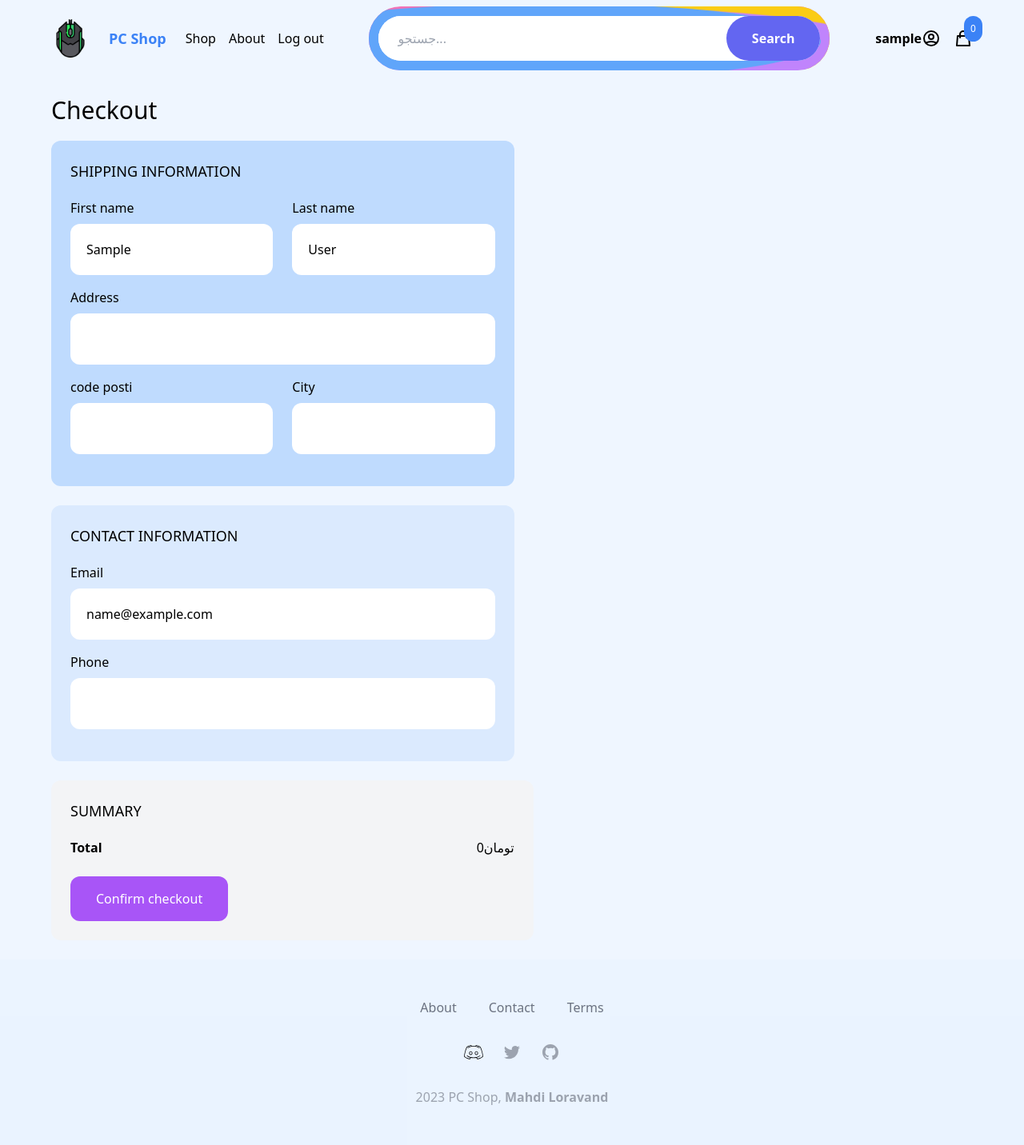
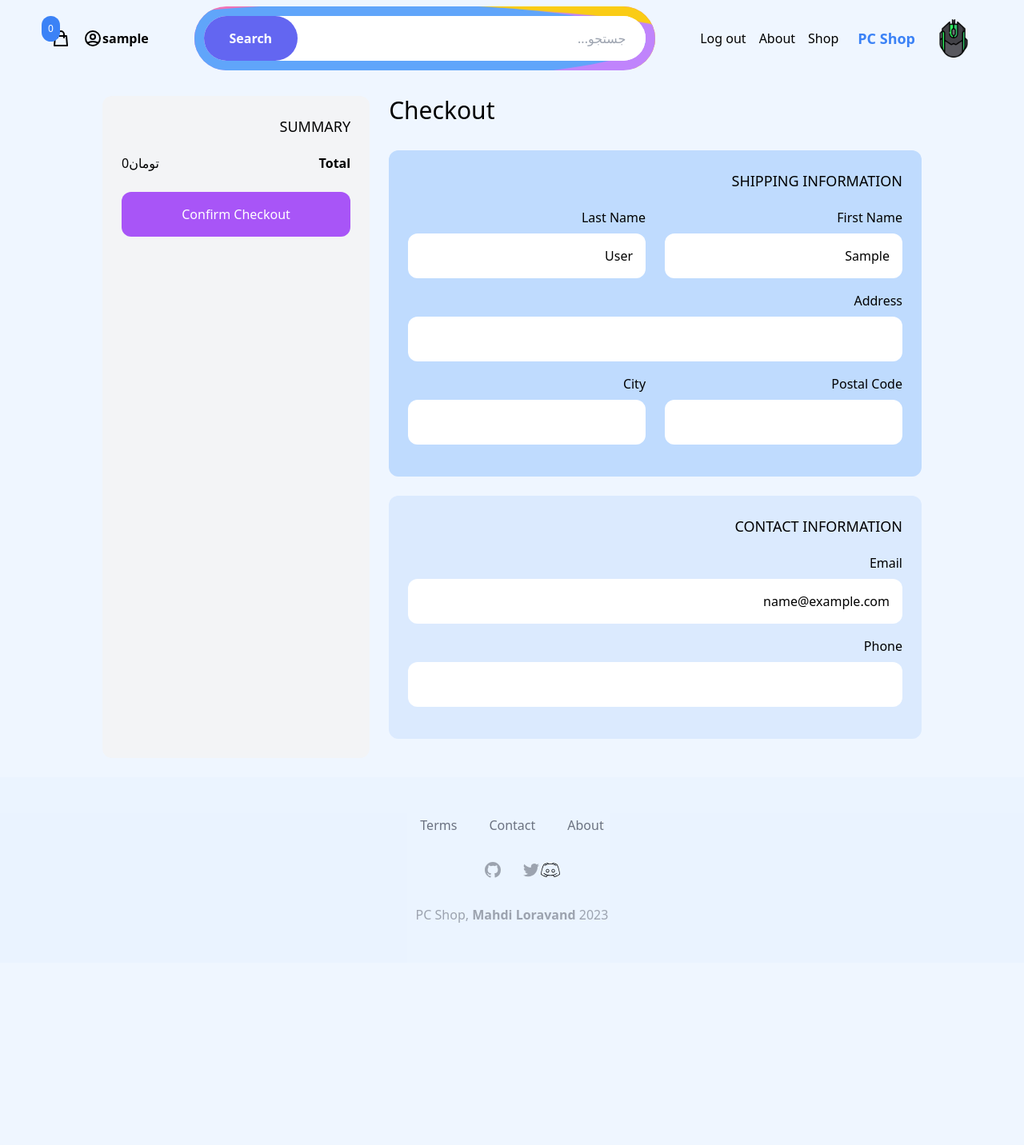
Before and after one commit to mahdilow/DjangoShop, a Django app: page /cart/checkout/ in a window 1280 px wide. Shown: the whole page at 80% size. After the commit the page ends 1154 px from the top, so only its background shows below. Run offline with Django 4.2, Linux system fonts and the light colour scheme; the visitor is signed in with stand-in values (Sample User, id 1); parts of the project's set-up code (start-up, migrations or seed data) failed here and were passed over; some libraries are stand-ins or nearby versions.

Commit message:
change some pages to farsi

```diff
--- a/cart/templates/cart/checkout.html
+++ b/cart/templates/cart/checkout.html
@@ -3,76 +3,69 @@
 {% block title %}Checkout{% endblock %}
 
 {% block content %}
-<div class="max-w-6xl mx-auto flex flex-wrap items-start py-6 px-6 xl:px-0">
-    <form method="post" action="{% url 'start_order' %}">
+<div class="max-w-5xl mx-auto flex flex-wrap justify-center py-6 px-6 xl:px-0">
+    <form method="post" action="{% url 'start_order' %}" class="w-full">
         {% csrf_token %}
-        <div class="products w-full lg:w-3/4">
-            <h1 class="mb-5 text-3xl">Checkout</h1>
+        <div class="flex flex-col lg:flex-row gap-6 w-full">
 
-            <div class="w-full pr-6">
+            <!-- Products and Shipping Info Section -->
+            <div class="w-full lg:w-2/3">
+                <h1 class="mb-8 text-3xl text-center lg:text-left">Checkout</h1>
+
+                <!-- Shipping Information -->
                 <div class="mb-6 p-6 bg-blue-200 rounded-xl">
-                    <h2 class="mb-5 uppercase text-lg">Shipping information</h2>
-
-                    <div class="flex space-x-6">
-                        <div class="w-1/2 mb-4">
-                            <label class="inline-block mb-2">First name</label>
-                            <input name="first_name" type="text" class="w-full p-5 rounded-xl" value="{{ request.user.first_name }}">
+                    <h2 class="mb-5 uppercase text-lg">Shipping Information</h2>
+                    <div class="flex flex-col lg:flex-row gap-6">
+                        <div class="w-full lg:w-1/2 mb-4">
+                            <label class="inline-block mb-2">First Name</label>
+                            <input name="first_name" type="text" class="w-full p-4 rounded-xl" value="{{ request.user.first_name }}">
                         </div>
-
-                        <div class="w-1/2 mb-4">
-                            <label class="inline-block mb-2">Last name</label>
-                            <input name="last_name" type="text" class="w-full p-5 rounded-xl" value="{{ request.user.last_name }}">
+                        <div class="w-full lg:w-1/2 mb-4">
+                            <label class="inline-block mb-2">Last Name</label>
+                            <input name="last_name" type="text" class="w-full p-4 rounded-xl" value="{{ request.user.last_name }}">
                         </div>
                     </div>
-
                     <div class="mb-4">
                         <label class="inline-block mb-2">Address</label>
-                        <input name="address" type="text" class="w-full p-5 rounded-xl">
+                        <input name="address" type="text" class="w-full p-4 rounded-xl">
                     </div>
-
-                    <div class="flex space-x-6">
-                        <div class="w-1/2 mb-4">
-                            <label class="inline-block mb-2">code posti</label>
-                            <input name="zipcode" type="text" class="w-full p-5 rounded-xl">
+                    <div class="flex flex-col lg:flex-row gap-6">
+                        <div class="w-full lg:w-1/2 mb-4">
+                            <label class="inline-block mb-2">Postal Code</label>
+                            <input name="zipcode" type="text" class="w-full p-4 rounded-xl">
                         </div>
-
-                        <div class="w-1/2 mb-4">
+                        <div class="w-full lg:w-1/2 mb-4">
                             <label class="inline-block mb-2">City</label>
-                            <input name="place" type="text" class="w-full p-5 rounded-xl">
+                            <input name="place" type="text" class="w-full p-4 rounded-xl">
                         </div>
                     </div>
                 </div>
 
+                <!-- Contact Information -->
                 <div class="mb-6 p-6 bg-blue-100 rounded-xl">
-                    <h2 class="mb-5 uppercase text-lg">Contact information</h2>
-
+                    <h2 class="mb-5 uppercase text-lg">Contact Information</h2>
                     <div class="mb-4">
                         <label class="inline-block mb-2">Email</label>
-                        <input name="email" type="email" class="w-full p-5 rounded-xl" value="{{ request.user.email }}">
+                        <input name="email" type="email" class="w-full p-4 rounded-xl" value="{{ request.user.email }}">
                     </div>
-
                     <div class="mb-4">
                         <label class="inline-block mb-2">Phone</label>
-                        <input name="phone" type="phone" class="w-full p-5 rounded-xl">
+                        <input name="phone" type="phone" class="w-full p-4 rounded-xl">
                     </div>
                 </div>
-
-
-        </div>
-
-        <div class="summary w-full w-1/4 p-6 bg-gray-100 rounded-xl mt-3">
-            <h2 class="uppercase text-lg mb-5">Summary</h2>
-
-            <div class="mb-6 flex justify-between">
-                <span class="font-semibold">Total</span>
-                <span>تومان{{ cart.get_total_cost }}</span>
             </div>
 
-            <button
-                class="inline-block px-8 py-4 rounded-xl bg-purple-500 hover:bg-purple-700 text-white"
-            >
-                Confirm checkout
-            </button>
+            <!-- Summary Section -->
+            <div class="w-full lg:w-1/3 p-6 bg-gray-100 rounded-xl">
+                <h2 class="uppercase text-lg mb-5">Summary</h2>
+                <div class="mb-6 flex justify-between">
+                    <span class="font-semibold">Total</span>
+                    <span>تومان{{ cart.get_total_cost }}</span>
+                </div>
+                <button class="inline-block w-full px-8 py-4 rounded-xl bg-purple-500 hover:bg-purple-700 text-white text-center">
+                    Confirm Checkout
+                </button>
+            </div>
         </div>
     </form>
 </div>
--- a/cart/templates/cart/partials/menu_cart.html
+++ b/cart/templates/cart/partials/menu_cart.html
@@ -3,5 +3,5 @@
         <path stroke-linecap="round" stroke-linejoin="round" stroke-width="2" d="M16 11V7a4 4 0 00-8 0v4M5 9h14l1 12H4L5 9z" />
     </svg>
 
-    <span class="p-2 absolute -top-4 -right-3 bg-blue-500 text-white text-xs rounded-full">{{ cart|length }}</span>
+    <span class="p-2 absolute -top-4 -left-3 bg-blue-500 text-white text-xs rounded-full">{{ cart|length }}</span>
 </a>
--- a/core/templates/core/base.html
+++ b/core/templates/core/base.html
@@ -1,26 +1,41 @@
 <!DOCTYPE html>
-<html>
+<html lang="fa" dir="rtl">
   <head>
     <meta charset="UTF-8" />
     <meta name="viewport" content="width=device-width, initial-scale=1.0" />
+
+    <!-- Tailwind CDN with RTL support -->
     <script src="https://cdn.tailwindcss.com"></script>
-  {%load static%}
-    <link rel="shortcut icon" type="image/x-icon" href="{%static 'core/favicon.ico'%}" />
+    <script>
+      tailwind.config = {
+        theme: {
+          extend: {
+            // Add any theme extensions here
+          },
+        },
+        corePlugins: {
+          preflight: false,  // Disable if necessary to avoid conflicts
+        },
+        plugins: [tailwindcssRTL()],
+      }
+    </script>
+
+    {% load static %}
+    <link rel="shortcut icon" type="image/x-icon" href="{% static 'core/favicon.ico' %}" />
     <title>{% block title %}{% endblock %} | PC Shop</title>
   </head>
 
   <body class="bg-blue-50 flex flex-col h-screen">
-    <!--navbar-->
+    <!-- Navbar -->
     {% include 'core/navbar.html' %}
 
-    <!-- Main Content-->
+    <!-- Main Content -->
     <main class="mb-auto">{% block content %} {% endblock %}</main>
 
     <script src="https://unpkg.com/htmx.org@1.7.0"></script>
     {% block scripts %} {% endblock %}
 
-
-    <!--footer-->
-     {%include 'core/footer.html'%}
+    <!-- Footer -->
+    {% include 'core/footer.html' %}
   </body>
 </html>
--- a/core/templates/core/navbar.html
+++ b/core/templates/core/navbar.html
@@ -1,20 +1,14 @@
 <!--NaveBar -->
 {% load static %}
-<nav
-class="border-gray-300"
->
+<nav class="border-gray-300">
   <div
     class="max-w-6xl mx-auto py-2 px-6 xl:px-0 flex items-center justify-between"
   >
-    <div class="menu-left flex items-center space-x-6">
-      <img src="{%static 'core/favicon.ico'%}"/>
-      <a
-        href="{% url 'frontpage' %}"
-        class="py-4 text-lg text-blue-500 font-semibold"
-        >PC Shop</a
-      >
+    <div class="menu-right flex items-center space-x-6 space-x-reverse">
+      <img src="{% static 'core/favicon.ico' %}" />
+      <a href="{% url 'frontpage' %}" class="py-4 text-lg text-blue-500 font-semibold">PC Shop</a>
 
-      <ul class="flex items-center space-x-4">
+      <ul class="flex items-center space-x-4 space-x-reverse">
         <li><a href="{% url 'shop' %}" class="hover:text-blue-900 hover:font-extrabold">Shop</a></li>
         <li><a href="#" class="hover:text-blue-900 hover:font-extrabold">About</a></li>
 
@@ -24,13 +18,13 @@ class="border-gray-300"
       </ul>
     </div>
 
-<!--search bar-->
+    <!-- Search bar -->
     <link href="{% static 'core/search.css' %}" rel="stylesheet">
 
-<div class="relative  w-1/2  sm:max-w-2xl sm:mx-auto">
-  <div class="overflow-hidden z-0 rounded-full relative p-3 ">
-      <form method="get" action="{% url 'shop'%}" role="form" class="relative flex z-30 bg-white rounded-full">
-        <input type="text" name="query" placeholder="جستجو..." class="rounded-full flex-1 px-6 py-4 text-gray-700 focus:outline-none">
+    <div class="relative w-1/2 sm:max-w-2xl sm:mx-auto">
+      <div class="overflow-hidden z-0 rounded-full relative p-3">
+        <form method="get" action="{% url 'shop' %}" role="form" class="relative flex z-30 bg-white rounded-full">
+          <input type="text" name="query" placeholder="جستجو..." class="rounded-full flex-1 px-6 py-4 text-gray-700 focus:outline-none text-right">
           <button class="bg-indigo-500 text-white rounded-full font-semibold px-8 py-4 hover:bg-indigo-400 focus:bg-indigo-600 focus:outline-none">Search</button>
         </form>
         <div class="glow glow-1 z-5 bg-pink-400 absolute"></div>
@@ -40,10 +34,9 @@ class="border-gray-300"
       </div>
     </div>
 
+    {% if request.user.is_authenticated %}<strong>{{ request.user }}</strong>{% endif %}
 
-
-  {% if request.user.is_authenticated %}<strong> {{request.user}}</strong>{%endif%}
-    <div class="menu-right flex items-center space-x-4">
+    <div class="menu-left flex items-center space-x-4 space-x-reverse">
       <a href="{% url 'myaccount' %}">
         <svg
           xmlns="http://www.w3.org/2000/svg"
@@ -68,7 +61,6 @@ class="border-gray-300"
       >
         {% include 'cart/partials/menu_cart.html' %}
       </div>
-
     </div>
   </div>
 </nav>
--- a/pcshop/settings.py
+++ b/pcshop/settings.py
@@ -108,7 +108,7 @@ DATABASES = {
 }
 
 # override env database (postgresql)
-DATABASES['default'] = dj_database_url.parse(os.getenv('DB_URL'))
+# DATABASES['default'] = dj_database_url.parse(os.getenv('DB_URL'))
 
 # for lira data/
 
@@ -150,7 +150,7 @@ STATIC_ROOT = BASE_DIR / "staticfiles"
 STATIC_URL = '/static/'
 MEDIA_URL = '/media/'
 MEDIA_ROOT = BASE_DIR / 'media/'
-STATICFILES_DIRS = [os.path.join(BASE_DIR, 'static')]
+# STATICFILES_DIRS = [os.path.join(BASE_DIR, 'static')]
 STATICFILES_STORAGE = 'whitenoise.storage.CompressedManifestStaticFilesStorage'
 
 # Default primary key field type
```
Also changed, not shown: cart/templates/cart/cart.html (+4 -4 lines), cart/templates/cart/partials/cart_item.html (+6 -8 lines), core/templates/core/HomePage.html (+54 -101 lines), core/templates/core/myaccount.html (+14 -21 lines). Lines whose indentation alone changed are shown as unchanged.
